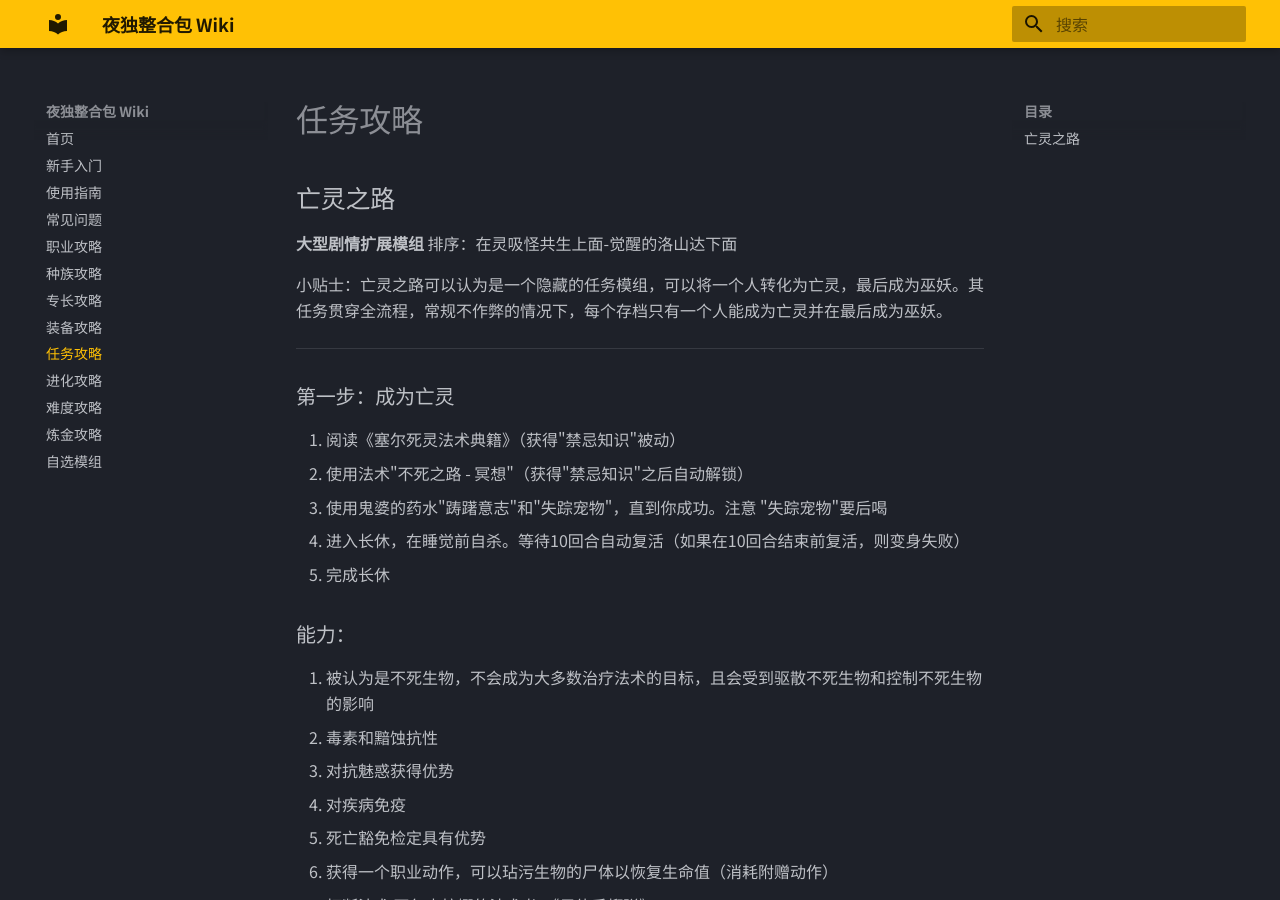
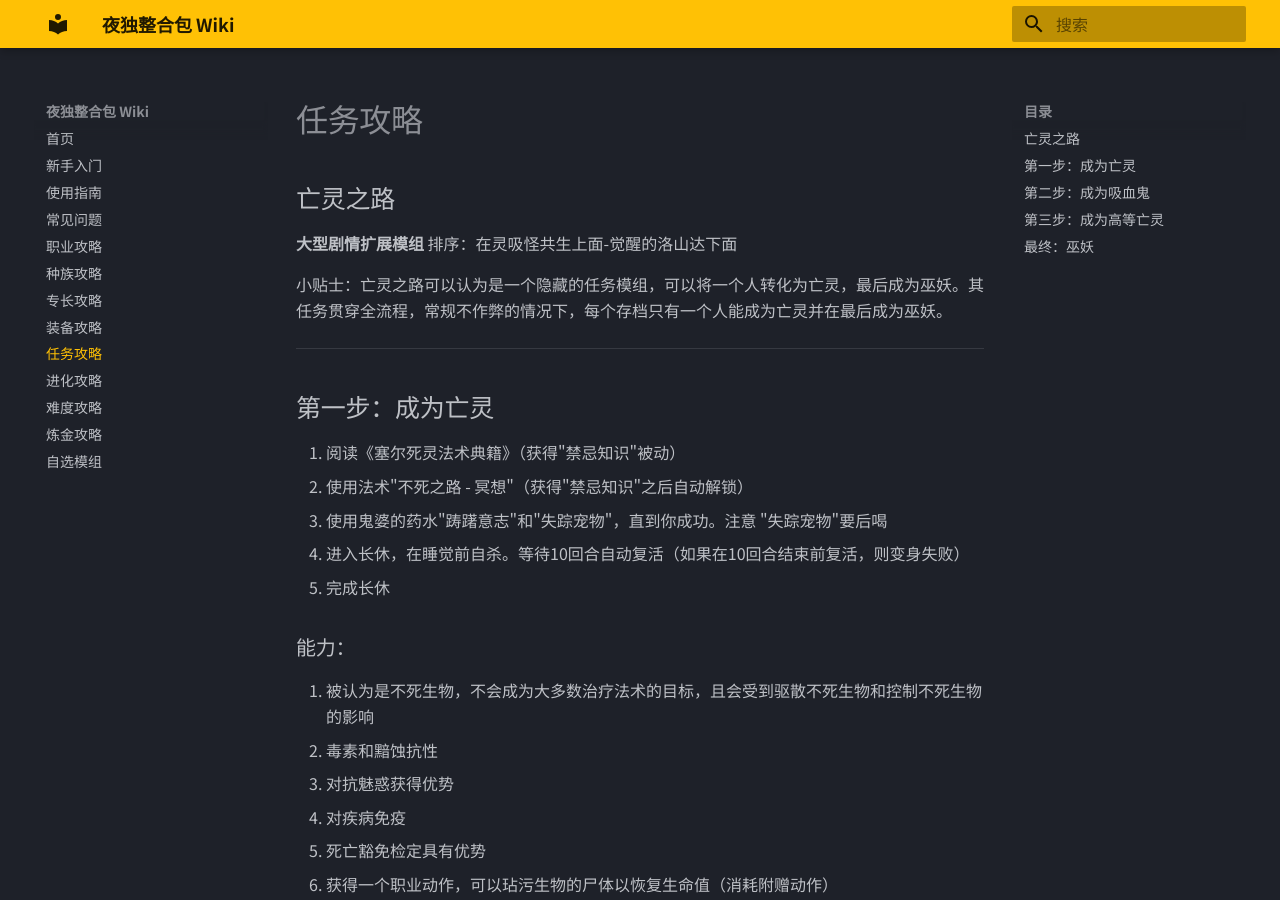
Before and after one commit to oiclyd/bg3-mod-wiki, an MkDocs documentation site: the page built from docs/ch10-quest.md, in a window 1280 px wide and 900 px high. Built offline with MkDocs 1.6.1 and Material for MkDocs 9.7.7, drawn with Linux system fonts in a browser that asks for light colours.

Commit message:
调整：亡灵之路四个步骤提升为二级标题，在目录中显示子目录

```diff
--- a/docs/ch10-quest.md
+++ b/docs/ch10-quest.md
@@ -8,7 +8,7 @@
 
 ---
 
-### 第一步：成为亡灵
+## 第一步：成为亡灵
 
 1. 阅读《塞尔死灵法术典籍》（获得"禁忌知识"被动）
 2. 使用法术"不死之路 - 冥想"（获得"禁忌知识"之后自动解锁）
@@ -46,7 +46,7 @@
 
 ---
 
-### 第二步：成为吸血鬼
+## 第二步：成为吸血鬼
 
 1. 成为亡灵（不死生物）
 2. 阅读《黎明之影：吸血鬼学说概论》（在养育间，审判官右边宝藏室）
@@ -96,7 +96,7 @@
 
 ---
 
-### 第三步：成为高等亡灵
+## 第三步：成为高等亡灵
 
 1. 成为吸血鬼（见上一步）
 2. 阅读《巴萨扎尔编年史》（月初之塔巴萨扎尔密室里）
@@ -134,7 +134,7 @@
 
 ---
 
-### 最终：巫妖
+## 最终：巫妖
 
 1. 成为高等亡灵
 2. 使用《萨奇亚特法典》破译《塞尔死灵法术典籍》从而获得"秘典秘密"（被动）
```
